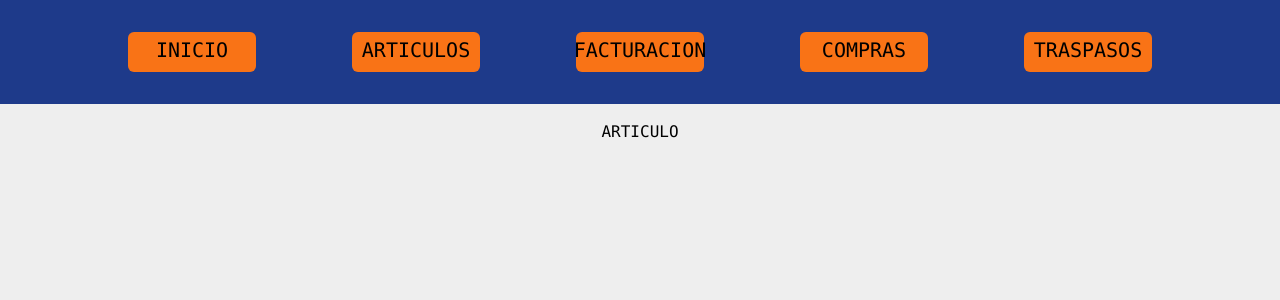
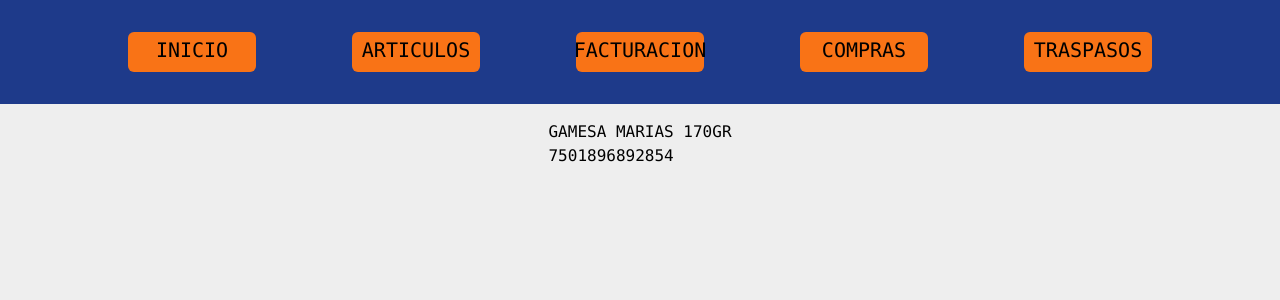
Before and after one commit to DavidRomeroC/punto-de-venta-admin, a Next.js app: page /articulos/7501896892854 in a window 1280 px wide. Shown: the top 300 px of the page. Built offline with nearby package versions, Linux system fonts and the light colour scheme; data requests are answered from the project's data file.

Commit message:
selecionar y ver producto

```diff
--- a/package.json
+++ b/package.json
@@ -7,7 +7,7 @@
     "build": "next build",
     "start": "next start",
     "lint": "next lint",
-    "server": "json-server --watch ./src/app/api/articulosdb.json --port 4000"
+    "server": "json-server --watch ./src/app/api/articulosdb.json --port 5000"
   },
   "dependencies": {
     "@types/node": "20.5.7",
--- a/src/app/articulos/[plu]/page.tsx
+++ b/src/app/articulos/[plu]/page.tsx
@@ -1,10 +1,24 @@
 
-const page = () => {
+async function getArtcicle() {
+    const res = await fetch("http://localhost:5000/articulos", { cache: 'no-store' })
+    const data = res.json()
+    return data
+}
+
+async function Article({params}: any) {
+
+    const articles = await getArtcicle()
+
+    const articulo = articles.filter((a: any) => a.codigoPrimario === params.plu)
+
+    const {name, codigoPrimario} = articulo[0]
+
     return (
         <div>
-            <h1>ARTICULO</h1>
+            <h1>{name}</h1>
+            <h2>{codigoPrimario}</h2>
         </div>
     )
 }
 
-export default page
+export default Article
--- a/src/app/articulos/page.tsx
+++ b/src/app/articulos/page.tsx
@@ -1,7 +1,7 @@
 import Articulos from "@/components/Articulos"
 
 async function getData() {
-    const res = await fetch("http://localhost:4000/articulos", { cache: 'no-store' })
+    const res = await fetch("http://localhost:5000/articulos", { cache: 'no-store' })
     const data = res.json()
     return data
 }
--- a/src/components/Navbar.tsx
+++ b/src/components/Navbar.tsx
@@ -24,7 +24,6 @@
             nameRoute: "TRASPASOS"
         }
     ]
-
 
     return (
         <nav className="bg-blue-900 sticky top-0 z-[1]">
```
